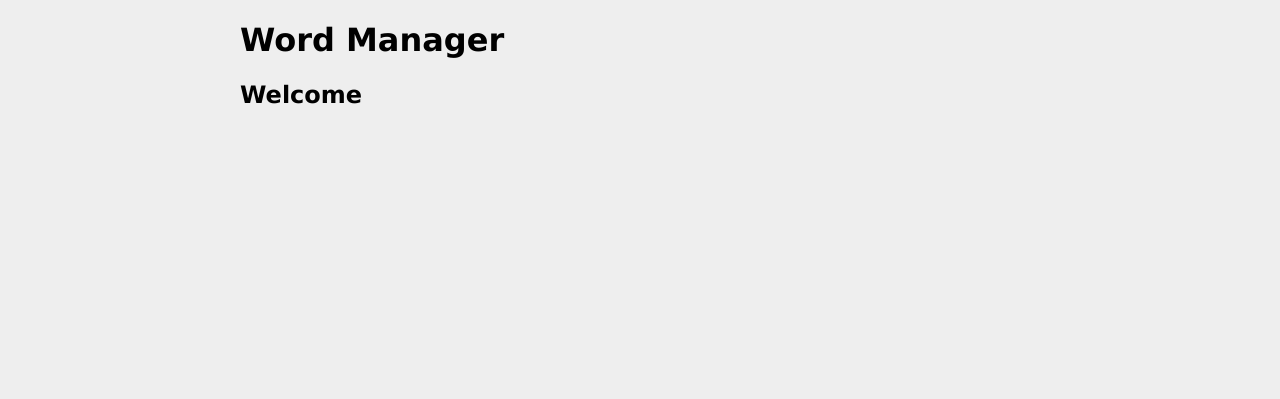
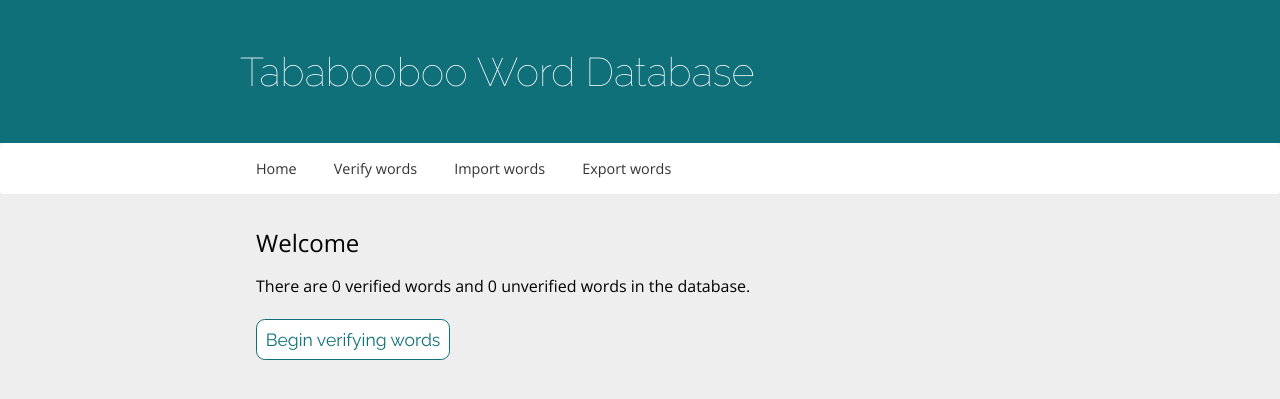
Before and after one commit to jbowens/taboo, a Flask app: page / in a window 1280 px wide. Shown: the top 399 px of the page. Run offline with Flask 2, Linux system fonts and the light colour scheme; data that the repository does not hold is empty.

Commit message:
styled more of the word manager

```diff
--- a/word-manager/app/blueprints/main/index.py
+++ b/word-manager/app/blueprints/main/index.py
@@ -1,6 +1,14 @@
-from flask import render_template, request
 from app.blueprints.main import main
+from app.models.word import Word
+from app import db
+from flask import render_template, request, current_app
 
 @main.route('/', methods=['GET'])
 def index():
-    return render_template('index.html')
+    verified_breakdown = (db.session.query(db.func.count(Word.wid)).\
+                          filter(Word.verified==True).first()[0],\
+                          db.session.query(db.func.count(Word.wid)).\
+                          filter(Word.verified==False).first()[0])
+
+    return render_template('index.html', \
+            verified_unverified=verified_breakdown)
--- a/word-manager/app/static/css/global.css
+++ b/word-manager/app/static/css/global.css
@@ -8,9 +8,23 @@ body {
   font-family: verdana, sans-serif;
 }
 
-#page {
+#header {
+  background: #10707A;
+  color: #FFF;
+  text-align: center;
+  padding: 3em 0;
+}
+
+h1 {
+  text-align: left;
   width: 800px;
   margin: 0 auto;
+  font-family: Raleway;
+  font-weight: lighter;
+  font-size: 2.5em;
+}
+
+#page {
 }
 
 .section {
@@ -19,3 +33,81 @@ body {
   -mox-border-radius: 0.5em;
   -webkit-border-radius: 0.5em;
 }
+
+h2, h3, h4, h5 {
+  font-family: "Open Sans", sans-serif;
+  font-weight: normal;
+}
+
+h2, h3, h4, h4 {
+  margin: 0;
+}
+
+a.classic-btn {
+  background: #FFF;
+  color: #10707A;
+  border: 1px #10707A solid;
+  border-radius: 0.5em;
+  -mox-border-radius: 0.5em;
+  -webkit-border-radius: 0.5em;
+  padding: 0.5em;
+  font-size: 1.1em;
+  text-decoration: none;
+  font-family: Raleway;
+}
+
+a.classic-btn:hover {
+  background: #10707A;
+  color: #FFF;
+  border-color: #FFF;
+}
+
+#quick-actions {
+  margin: 2em 0;
+}
+
+.clear {
+  clear: both;
+}
+
+#content {
+  font-family: "Open Sans", sans-serif;
+  width: 800px;
+  margin: 2em auto 0 auto;
+}
+
+#inner-content {
+  padding: 0 1em;
+}
+
+#navigation {
+  background: #FFF;
+  border-radius: 0.25em;
+  -mox-border-radius: 0.25em;
+  -webkit-border-radius: 0.25em;
+}
+
+#navigation ul {
+  margin: 0;
+  padding: 1em;
+  list-style: none;
+  width: 800px;
+  margin: 0 auto;
+}
+
+#navigation ul li {
+  display: inline-block;
+  margin: 0 1em;
+}
+
+#navigation a {
+  color: #333;
+  font-weight: 500;
+  font-family: "Open Sans";
+  font-size: 0.9em;
+  text-decoration: none;
+}
+
+#navigation a:hover {
+  color: #038F9E;
+}
--- a/word-manager/app/templates/application.html
+++ b/word-manager/app/templates/application.html
@@ -2,18 +2,31 @@
 <html>
     <head>
         <title>Word Manager</title>
+        <link href='http://fonts.googleapis.com/css?family=Open+Sans:400,300,600,700' rel='stylesheet' type='text/css'>
+        <link href='http://fonts.googleapis.com/css?family=Raleway:400,200,100,300,500,600,700' rel='stylesheet' type='text/css'>
         <link rel="stylesheet" type="text/css" href="/css/global.css" />
         <script type="text/javascript" src="/js/global.js"></script>
     </head>
     <body>
+        <div id="header">
+            <h1>Tababooboo Word Database</h1>
+        </div>
         <div id="page">
-            <div id="header">
-                <h1>Word Manager</h1>
+          <div id="navigation">
+            <ul>
+              <li><a href="/">Home</a></li>
+              <li><a href="/verify-words">Verify words</a></li>
+              <li><a href="/import">Import words</a></li>
+              <li><a href="/export">Export words</a></li>
+            </ul>
+          </div>
+          <div id="content">
+            <div id="inner-content">
+              {% block content %}
+              {% endblock %}
             </div>
-            <div id="content">
-                {% block content %}
-                {% endblock %}
-            </div>
-        </div>
+          </div>
+         <div class="clear"></div>
+      </div>
     </body>
 </html>
--- a/word-manager/app/templates/index.html
+++ b/word-manager/app/templates/index.html
@@ -1,4 +1,9 @@
 {% extends 'application.html' %}
 {% block content %}
 <h2>Welcome</h2>
+<p>There are {{ verified_unverified[0] }} verified words and
+{{ verified_unverified[1] }} unverified words in the database.</p>
+<div id="quick-actions">
+    <a href="/verify-words" class="verify-words classic-btn">Begin verifying words</a>
+</div>
 {% endblock %}
```
